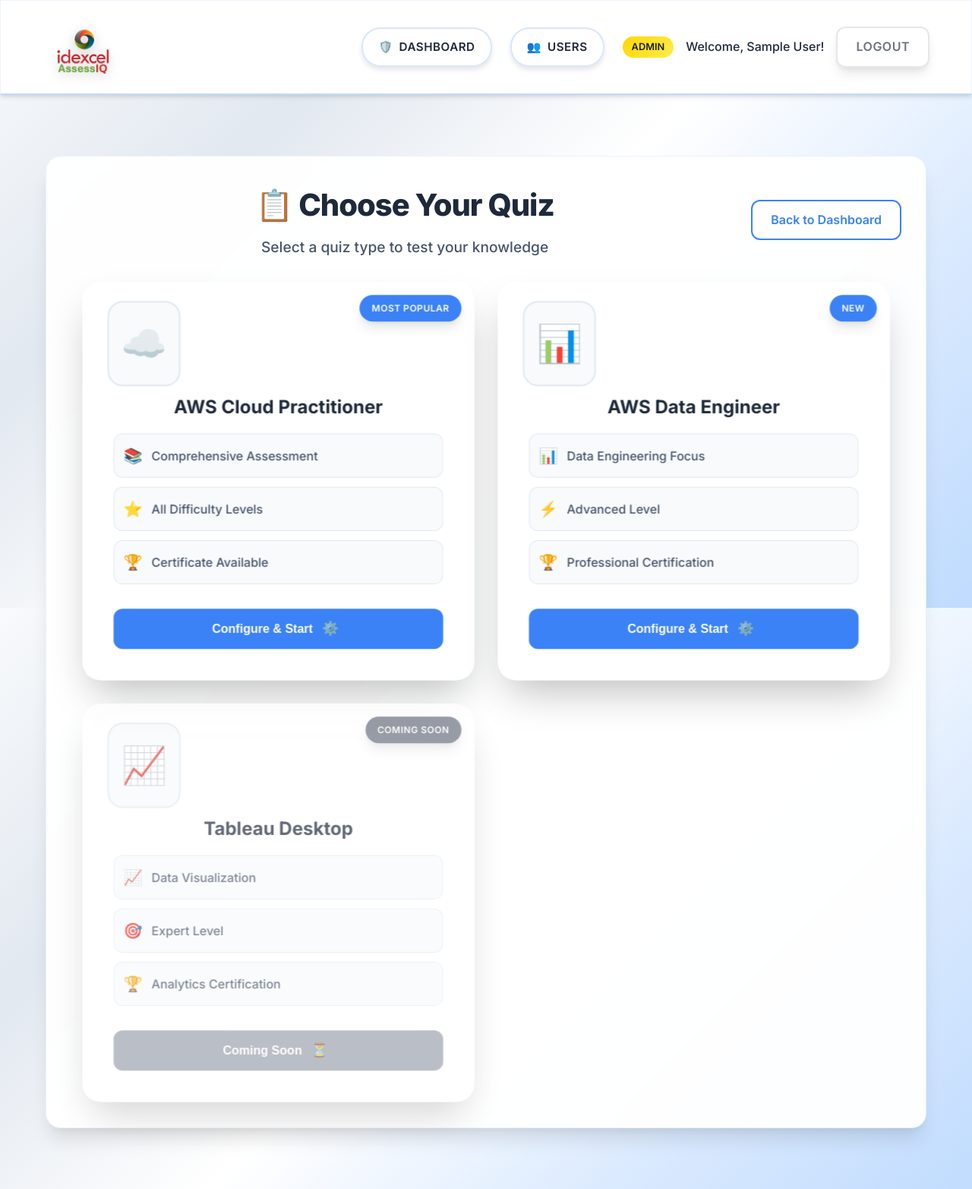
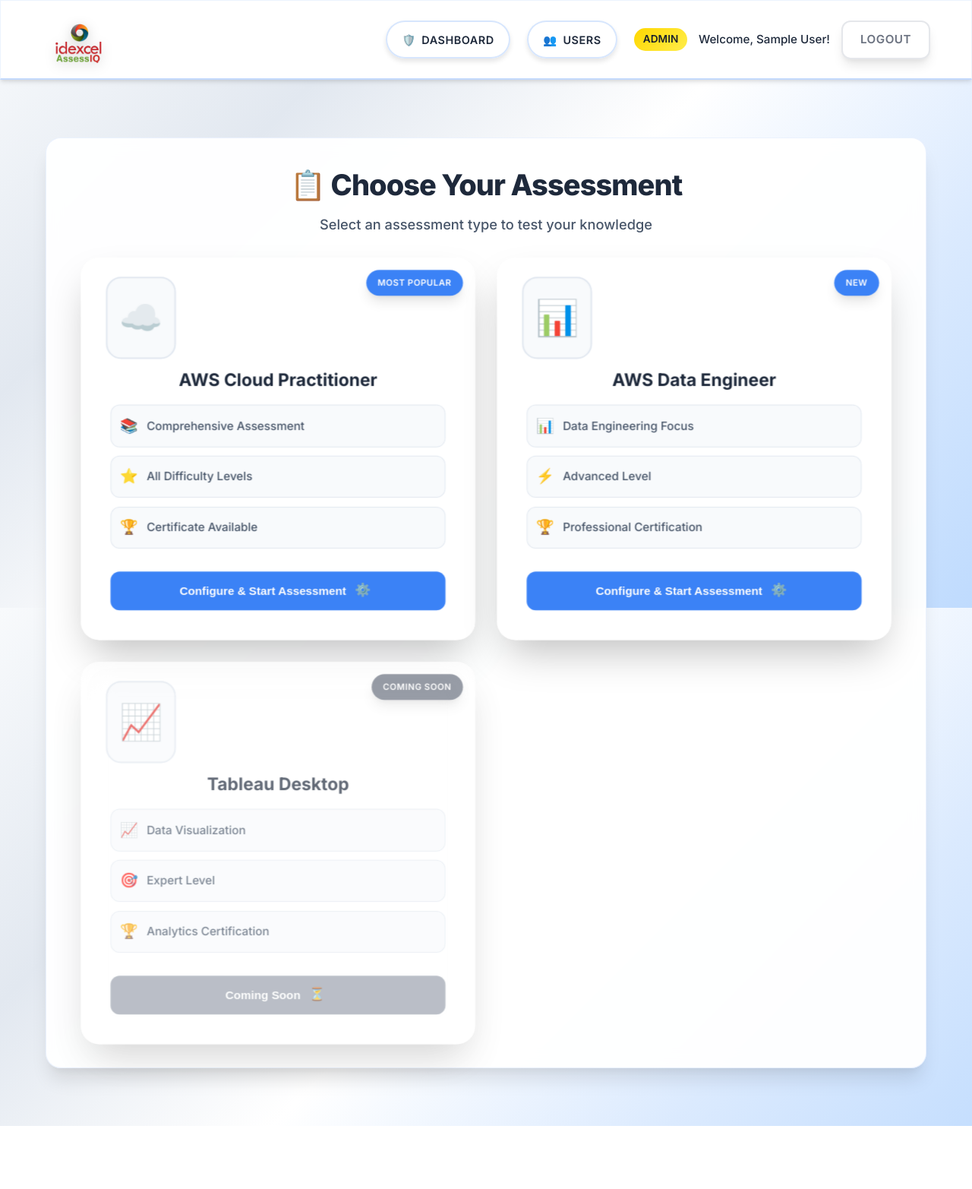
Before and after one commit to Venkat-idexcel/aws-quiz-website, a Flask app: page /quiz in a window 1280 px wide. Shown: the whole page at 76% size. After the commit the page ends 1482 px from the top, so only its background shows below. Run offline with Flask 3, Linux system fonts and the light colour scheme; the visitor is signed in with stand-in values (Sample User, id 1); parts of the project's set-up code (start-up, migrations or seed data) failed here and were passed over; some libraries are stand-ins or nearby versions.

Commit message:
UI/UX improvements: logo size, font consistency, terminology (Quiz→Assessment), navigation fixes, quiz card layout, and question font size.

```diff
--- a/static/css/style.css
+++ b/static/css/style.css
@@ -45,6 +45,7 @@
 
 html {
     scroll-behavior: smooth;
+    font-size: 95%; /* Professional, readable base font size */
 }
 
 body {
@@ -109,7 +110,7 @@
 }
 
 .logo {
-    font-size: 1.8rem;
+    font-size: 1.2rem; /* Reduced for standardization */
     font-weight: 700;
     color: white;
     text-decoration: none;
@@ -167,7 +168,7 @@
     justify-content: center;
     font-weight: 800;
     color: white;
-    font-size: 28px;
+    font-size: 1.5rem; /* Reduced for standardization */
     font-family: 'Inter', sans-serif;
     box-shadow: var(--shadow-2xl);
     position: relative;
--- a/templates/base.html
+++ b/templates/base.html
@@ -451,8 +451,8 @@
     {% if session.user_id %}
     <header class="header">
         <div class="container">
-            <a href="{{ url_for('dashboard') }}" class="logo">
-                <img src="{{ url_for('static', filename='img/idexcel-AssessIQ.png') }}" alt="AssessIQ Professional Platform" style="height: 72px;">
+            <a href="{{ url_for('dashboard') }}" class="logo" style="display: flex; align-items: center; height: 72px;">
+                <img src="{{ url_for('static', filename='img/idexcel-AssessIQ.png') }}" alt="AssessIQ Professional Platform" style="height: 64px; display: block; margin: auto 0; max-height: 68px;">
             </a>
             <div class="header-right">
                 <nav class="nav-links">
@@ -465,7 +465,7 @@
                         </a>
                     {% else %}
                         <a href="{{ url_for('dashboard') }}">Dashboard</a>
-                        <a href="{{ url_for('quiz') }}">Take Quiz</a>
+                        <a href="{{ url_for('quiz') }}">Take Assessment</a>
                         <a href="{{ url_for('quiz_history') }}">History</a>
                         <div class="dropdown">
                             <button class="dropdown-toggle" onclick="toggleDropdown()" aria-label="More options">
@@ -480,9 +480,9 @@
                 </nav>
                 <div class="user-info">
                     {% if session.get('is_admin', False) %}
-                        <span style="background: linear-gradient(135deg, #ffd700, #ffed4a); color: #1a202c; padding: 0.25rem 0.75rem; border-radius: 15px; font-weight: 600; font-size: 0.8rem;">ADMIN</span>
+                        <span style="background: linear-gradient(135deg, #ffd700, #ffed4a); color: #1a202c; padding: 0.25rem 0.75rem; border-radius: 15px; font-weight: 600; font-size: 0.9rem;">ADMIN</span>
                     {% endif %}
-                    <span style="font-weight: 500;">Welcome, {{ session.first_name }}!</span>
+                    <span style="font-weight: 500; font-size: 1rem;">Welcome, {{ session.first_name }}!</span>
                     <a href="{{ url_for('logout') }}" class="btn btn-secondary">Logout</a>
                 </div>
             </div>
--- a/templates/quiz/start.html
+++ b/templates/quiz/start.html
@@ -8,18 +8,16 @@
     <div class="dashboard-header">
         <div class="header-content">
             <div class="header-left">
-                <h1 class="quiz-title">📋 Choose Your Quiz</h1>
-                <p class="quiz-subtitle">Select a quiz type to test your knowledge</p>
+                <h1 class="quiz-title" style="text-align:center; width:100%;">📋 Choose Your Assessment</h1>
+                <p class="quiz-subtitle" style="text-align:center; width:100%;">Select an assessment type to test your knowledge</p>
             </div>
         </div>
 
-        <a href="{{ url_for('dashboard') }}" class="back-btn">
-            <span>Back to Dashboard</span>
-        </a>
+        {# Back to Dashboard button removed as per user request #}
     </div>
 
-    <div class="quiz-selection-grid">
-        <!-- AWS Cloud Practitioner Quiz -->
+    <div class="quiz-selection-grid" style="display: grid; grid-template-columns: repeat(auto-fit, minmax(340px, 1fr)); gap: 2rem; justify-items: stretch; align-items: stretch;">
+    <!-- AWS Cloud Practitioner Assessment -->
         <div class="quiz-card premium available">
             <div class="quiz-badge">Most Popular</div>
             <div class="quiz-icon">
@@ -46,13 +44,13 @@
 
             <div class="quiz-actions">
                 <button onclick="showQuizConfig('aws-cloud-practitioner')" class="quiz-action-btn primary">
-                    <span class="btn-text">Configure & Start</span>
+                    <span class="btn-text">Configure & Start Assessment</span>
                     <span class="btn-icon">⚙️</span>
                 </button>
             </div>
         </div>
 
-        <!-- AWS Data Engineer Quiz -->
+    <!-- AWS Data Engineer Assessment -->
         <div class="quiz-card premium available">
             <div class="quiz-badge">New</div>
             <div class="quiz-icon">
@@ -79,13 +77,13 @@
 
             <div class="quiz-actions">
                 <button onclick="showQuizConfig('aws-data-engineer')" class="quiz-action-btn primary">
-                    <span class="btn-text">Configure & Start</span>
+                    <span class="btn-text">Configure & Start Assessment</span>
                     <span class="btn-icon">⚙️</span>
                 </button>
             </div>
         </div>
 
-        <!-- Tableau Desktop Quiz -->
+    <!-- Tableau Desktop Assessment -->
         <div class="quiz-card premium coming-soon">
             <div class="quiz-badge coming-soon-badge">Coming Soon</div>
             <div class="quiz-icon">
@@ -126,11 +124,11 @@
     <div class="modal-backdrop"></div>
     <div class="modal-content">
         <div class="modal-header">
-            <h2>🎯 Configure Your Quiz</h2>
+            <h2>🎯 Configure Your Assessment</h2>
             <button class="modal-close" onclick="closeQuizConfig()">×</button>
         </div>
 
-        <form method="POST" action="{{ url_for('take_quiz') }}" class="config-form">
+    <form method="POST" action="{{ url_for('take_quiz') }}" class="config-form">
             <input type="hidden" id="selected-quiz-type" name="quiz_type" value="">
 
             <div class="config-section">
@@ -189,7 +187,7 @@
                     Cancel
                 </button>
                 <button type="submit" class="btn-primary">
-                    <span class="btn-text">Start Quiz</span>
+                    <span class="btn-text">Start Assessment</span>
                 </button>
             </div>
         </form>
```
Also changed, not shown: templates/dashboard/home.html (+16 -16 lines), templates/quiz/question.html (+10 -13 lines), templates/quiz/results.html (+13 -13 lines).
